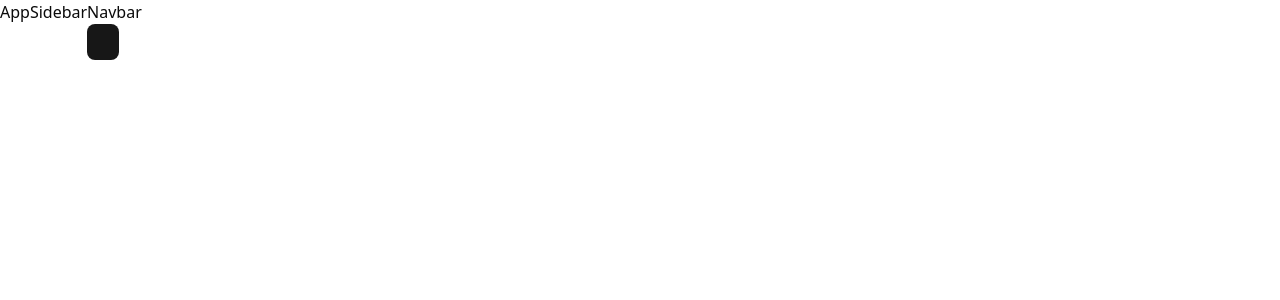
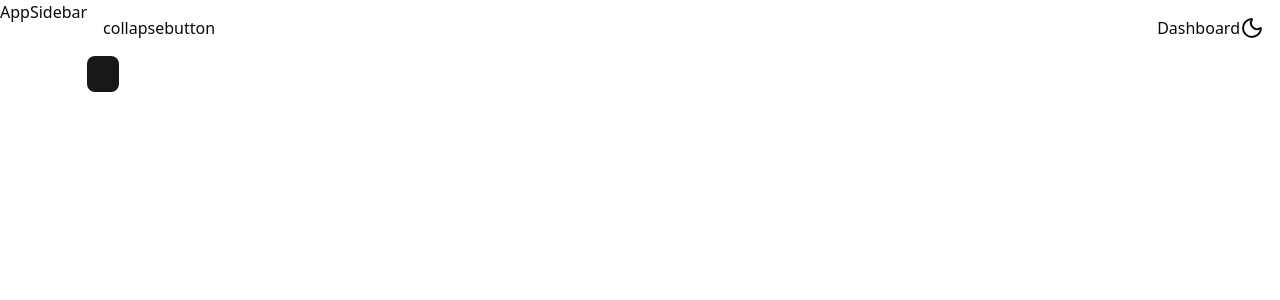
Before and after one commit to sir-hector/retool, a Next.js app: page / in a window 1280 px wide. Shown: the top 300 px of the page. Built offline with nearby package versions, Linux system fonts and the light colour scheme.

Commit message:
navbar update

```diff
--- a/components/Navbar.tsx
+++ b/components/Navbar.tsx
@@ -1,5 +1,18 @@
+import { Moon } from "lucide-react";
+import Link from "next/link";
+
 const Navbar = () => {
-  return <div className="">Navbar</div>;
+  return (
+    <nav className="p-4 flex items-center justify-between">
+      {/* LEFT */}
+      collapsebutton
+      {/* RIGHT */}
+      <div className="flex items-center">
+        <Link href="/">Dashboard</Link>
+        <Moon />
+      </div>
+    </nav>
+  );
 };
 
 export default Navbar;
--- a/package.json
+++ b/package.json
@@ -9,6 +9,7 @@
     "lint": "next lint"
   },
   "dependencies": {
+    "@radix-ui/react-avatar": "^1.1.10",
     "@radix-ui/react-slot": "^1.2.3",
     "class-variance-authority": "^0.7.1",
     "clsx": "^2.1.1",
```
Also changed, not shown: 1 other file (tests, documents, lock files or other folders).
